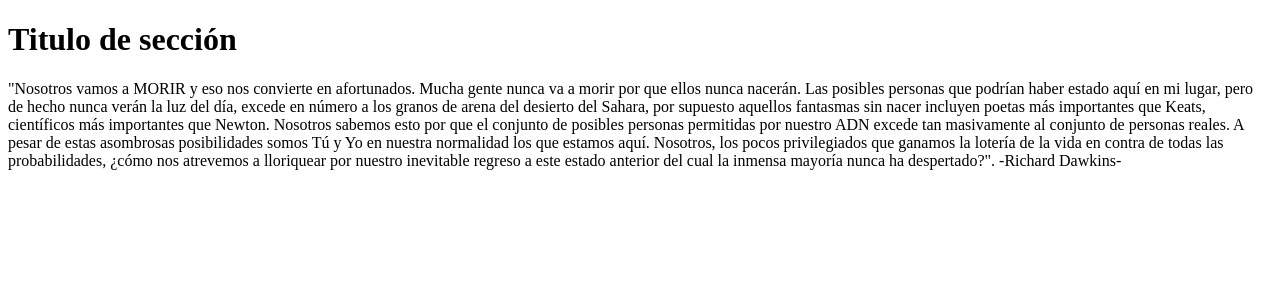
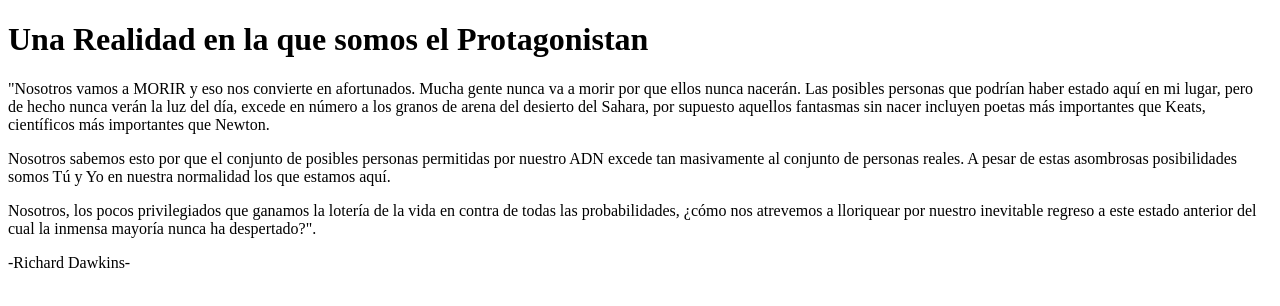
Before and after one commit to jomartinezd/jomartinezd.github.io, a plain HTML site: page index.html in a window 1280 px wide. Drawn offline with Linux system fonts and the light colour scheme.

Commit message:
HTML
HTML

```diff
--- a/index.html
+++ b/index.html
@@ -7,12 +7,14 @@
   </head>
   <body>
     <div>
-        <h1>Titulo de sección</h1>
-        <p>"Nosotros vamos a MORIR y eso nos convierte en afortunados. Mucha gente nunca va a morir por que ellos nunca nacerán. Las posibles personas que podrían haber estado aquí en mi lugar, pero de hecho nunca verán la luz del día, excede en número a los granos de arena del desierto del Sahara, por supuesto aquellos fantasmas sin nacer incluyen poetas más importantes que Keats, científicos más importantes que Newton.
+        <h1>Una Realidad en la que somos el Protagonistan</h1>
+        <p>"Nosotros vamos a MORIR y eso nos convierte en afortunados. Mucha gente nunca va a morir por que ellos nunca nacerán. Las posibles personas que podrían haber estado aquí en mi lugar, pero de hecho nunca verán la luz del día, excede en número a los granos de arena del desierto del Sahara, por supuesto aquellos fantasmas sin nacer incluyen poetas más importantes que Keats, científicos más importantes que Newton.<p>
 
-Nosotros sabemos esto por que el conjunto de posibles personas permitidas por nuestro ADN excede tan masivamente al conjunto de personas reales. A pesar de estas asombrosas posibilidades somos Tú y Yo en nuestra normalidad los que estamos aquí.
+<p>Nosotros sabemos esto por que el conjunto de posibles personas permitidas por nuestro ADN excede tan masivamente al conjunto de personas reales. A pesar de estas asombrosas posibilidades somos Tú y Yo en nuestra normalidad los que estamos aquí.<p>
 
-Nosotros, los pocos privilegiados que ganamos la lotería de la vida en contra de todas las probabilidades, ¿cómo nos atrevemos a lloriquear por nuestro inevitable regreso a este estado anterior del cual la inmensa mayoría nunca ha despertado?". -Richard Dawkins-</p>
+<p>Nosotros, los pocos privilegiados que ganamos la lotería de la vida en contra de todas las probabilidades, ¿cómo nos atrevemos a lloriquear por nuestro inevitable regreso a este estado anterior del cual la inmensa mayoría nunca ha despertado?".<p>
+
+<p>-Richard Dawkins-</p>
     </div>
   </body>
 </html>
```
